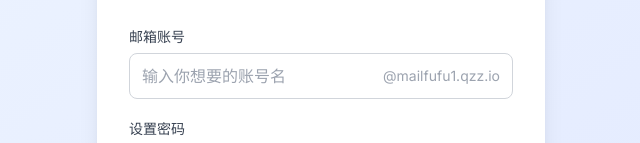
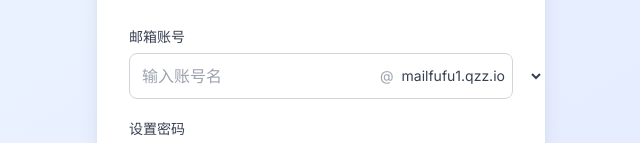
Before and after one commit to fufu10103/cloudmail-frontend, a Next.js app: page /register in a window 1280 px wide. Shown: the part 287-430 px from the top of the page, without its empty margins (319-959 px from the left). Built offline with nearby package versions, Linux system fonts and the light colour scheme.

Commit message:
Add multi-domain support for registration

```diff
--- a/app/register/page.js
+++ b/app/register/page.js
@@ -7,6 +7,7 @@ import { CONFIG } from '@/lib/config';
 
 export default function RegisterPage() {
   const [username, setUsername] = useState('');
+  const [domain, setDomain] = useState(CONFIG.MAIL_DOMAINS[0]);
   const [password, setPassword] = useState('');
   const [confirmPassword, setConfirmPassword] = useState('');
   const [loading, setLoading] = useState(false);
@@ -36,7 +37,7 @@ export default function RegisterPage() {
       const res = await fetch('/api/register', {
         method: 'POST',
         headers: { 'Content-Type': 'application/json' },
-        body: JSON.stringify({ username, password })
+        body: JSON.stringify({ username, domain, password })
       });
       const data = await res.json();
 
@@ -84,11 +85,20 @@ export default function RegisterPage() {
                   value={username}
                   onChange={(e) => setUsername(e.target.value)}
                   className="flex-1 outline-none bg-transparent text-gray-800"
-                  placeholder="输入你想要的账号名"
+                  placeholder="输入账号名"
                   required
                   autoComplete="username"
                 />
-                <span className="text-gray-400 text-sm whitespace-nowrap">@{CONFIG.MAIL_DOMAIN}</span>
+                <span className="text-gray-400 text-sm mx-1">@</span>
+                <select
+                  value={domain}
+                  onChange={(e) => setDomain(e.target.value)}
+                  className="outline-none bg-transparent text-gray-700 text-sm cursor-pointer"
+                >
+                  {CONFIG.MAIL_DOMAINS.map((d) => (
+                    <option key={d} value={d}>{d}</option>
+                  ))}
+                </select>
               </div>
             </div>
 
--- a/lib/config.js
+++ b/lib/config.js
@@ -1,7 +1,14 @@
 // 全局配置
 export const CONFIG = {
-  // 你的邮箱域名
+  // 默认邮箱域名
   MAIL_DOMAIN: 'mailfufu1.qzz.io',
+
+  // 支持的所有邮箱域名（注册时可选）
+  MAIL_DOMAINS: [
+    'mailfufu1.qzz.io',
+    'mailfufu.dpdns.org',
+    'gorebox.dpdns.org'
+  ],
 
   // CloudMail 后端 API 地址（不要加末尾斜杠）
   API_BASE: 'https://www.mailfufu1.qzz.io',
```
Also changed, not shown: 1 other file (tests, documents, lock files or other folders).
